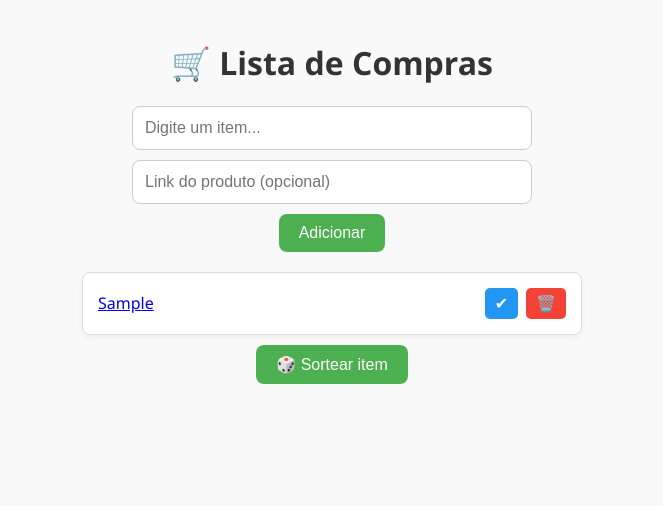
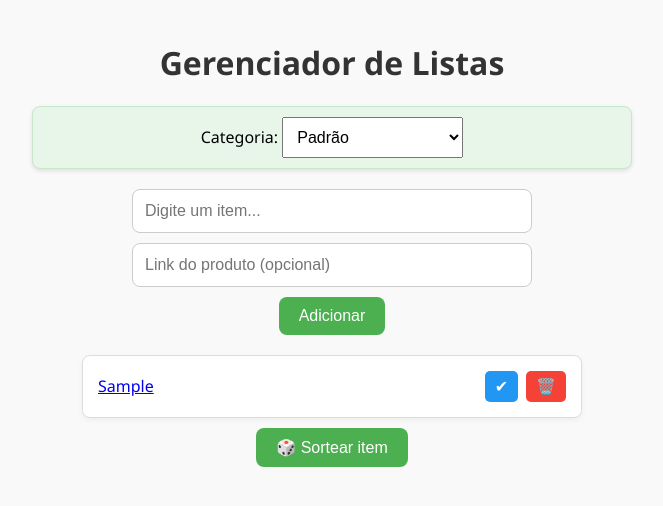
Before and after one commit to Crispim85/lista-compras-pwa, a plain HTML site: page index.html in a window 1280 px wide. Both pictures are taken after typing "Sample", "Sample" into the empty fields and a click on the button "Adicionar". Shown: the whole page, without its empty margins (308-971 px from the left). Drawn offline with Linux system fonts and the light colour scheme.

Commit message:
Adicionando categorias

```diff
--- a/index.html
+++ b/index.html
@@ -12,14 +12,21 @@
   </head>
 
 <body>
-    <h1>🛒 Lista de Compras</h1>
-    <div id="form">
-      <input type="text" id="itemInput" placeholder="Digite um item..." />
-      <input type="text" id="itemLink" placeholder="Link do produto (opcional)">
-      <button onclick="adicionarItem()">Adicionar</button>
+  <h1>Gerenciador de Listas</h1>
+
+  <div id="categorias">
+    <label for="categoriaSelect">Categoria:</label>
+    <select id="categoriaSelect" onchange="trocarCategoria()"></select>
+  </div>
+
+  <div id="form">
+    <input type="text" id="itemInput" placeholder="Digite um item..." />
+    <input type="text" id="itemLink" placeholder="Link do produto (opcional)">
+    <button onclick="adicionarItem()">Adicionar</button>
   </div>
 
   <ul id="lista"></ul>
+
   <div id="sort">
     <button onclick="sortearItem()">🎲 Sortear item</button>
     <p id="itemSorteado" style="font-weight: bold; margin-top: 10px;"></p>
--- a/script.js
+++ b/script.js
@@ -1,15 +1,18 @@
-let listaCompras = [];
+let listasPorCategoria = {};
+    let categoriaAtual = "Padrão";
 
     window.onload = function () {
-  const dadosSalvos = localStorage.getItem('listaCompras');
+      const dadosSalvos = localStorage.getItem('listasPorCategoria');
       if (dadosSalvos) {
-    listaCompras = JSON.parse(dadosSalvos);
-    atualizarLista();
+        listasPorCategoria = JSON.parse(dadosSalvos);
+      } else {
+        listasPorCategoria = { Padrão: [] };
       }
+      atualizarCategoriaSelect(categoriaAtual);
     };
 
-function salvarLista() {
-  localStorage.setItem('listaCompras', JSON.stringify(listaCompras));
+    function salvarListas() {
+      localStorage.setItem('listasPorCategoria', JSON.stringify(listasPorCategoria));
     }
 
     function adicionarItem() {
@@ -21,8 +24,8 @@ function adicionarItem() {
       if (nome === "") return;
 
       const novoItem = { nome, link, comprado: false };
-  listaCompras.push(novoItem);
-  salvarLista();
+      listasPorCategoria[categoriaAtual].push(novoItem);
+      salvarListas();
       atualizarLista();
 
       inputNome.value = '';
@@ -32,8 +35,9 @@ function adicionarItem() {
     function atualizarLista() {
       const ul = document.getElementById('lista');
       ul.innerHTML = "";
+      const lista = listasPorCategoria[categoriaAtual] || [];
 
-  listaCompras.forEach((item, index) => {
+      lista.forEach((item, index) => {
         const li = document.createElement('li');
         li.className = item.comprado ? 'checked' : '';
 
@@ -51,8 +55,8 @@ function atualizarLista() {
         checkBtn.textContent = '✔';
         checkBtn.className = 'check-btn';
         checkBtn.onclick = () => {
-      listaCompras[index].comprado = !listaCompras[index].comprado;
-      salvarLista();
+          listasPorCategoria[categoriaAtual][index].comprado = !listasPorCategoria[categoriaAtual][index].comprado;
+          salvarListas();
           atualizarLista();
         };
 
@@ -60,8 +64,8 @@ function atualizarLista() {
         deleteBtn.textContent = '🗑️';
         deleteBtn.className = 'delete-btn';
         deleteBtn.onclick = () => {
-      listaCompras.splice(index, 1);
-      salvarLista();
+          listasPorCategoria[categoriaAtual].splice(index, 1);
+          salvarListas();
           atualizarLista();
         };
 
@@ -73,33 +77,52 @@ function atualizarLista() {
       });
     }
 
-document.getElementById('itemInput').addEventListener('keypress', function (e) {
-  if (e.key === 'Enter') adicionarItem();
-});
+    function atualizarCategoriaSelect(selecionar = null) {
+      const select = document.getElementById("categoriaSelect");
+      select.innerHTML = "";
 
-// Registro do service worker
-if ('serviceWorker' in navigator) {
-  navigator.serviceWorker.register('sw.js').then(function (reg) {
-    console.log("Service Worker registrado:", reg.scope);
-  }).catch(function (err) {
-    console.log("Erro ao registrar Service Worker:", err);
-  });
+      for (const categoria in listasPorCategoria) {
+        const option = document.createElement("option");
+        option.value = categoria;
+        option.textContent = categoria.charAt(0).toUpperCase() + categoria.slice(1);
+        if (categoria === selecionar) {
+          option.selected = true;
+          categoriaAtual = categoria;
+        }
+        select.appendChild(option);
+      }
+
+      const nova = document.createElement("option");
+      nova.value = "nova";
+      nova.textContent = "+ Nova Categoria...";
+      select.appendChild(nova);
+
+      atualizarLista();
+    }
+
+    function trocarCategoria() {
+      const select = document.getElementById("categoriaSelect");
+      const novaCategoria = select.value;
+
+      if (novaCategoria === "nova") {
+        const nomeNova = prompt("Digite o nome da nova categoria:");
+        if (nomeNova && !listasPorCategoria[nomeNova]) {
+          listasPorCategoria[nomeNova] = [];
+          salvarListas();
+          atualizarCategoriaSelect(nomeNova);
+        } else {
+          atualizarCategoriaSelect(categoriaAtual);
+        }
+        return;
+      }
+
+      categoriaAtual = novaCategoria;
+      atualizarLista();
     }
 
     function sortearItem() {
-  const lista = document.getElementById("lista");
-  const itensNaoComprados = [];
-
-  for (let i = 0; i < lista.children.length; i++) {
-    const item = lista.children[i];
-
-    if (!item.classList.contains("checked")) {
-      const nomeItem = item.querySelector("span, a");
-      if (nomeItem) {
-        itensNaoComprados.push(nomeItem.innerText.trim());
-      }
-    }
-  }
+      const lista = listasPorCategoria[categoriaAtual] || [];
+      const itensNaoComprados = lista.filter(item => !item.comprado);
 
       const resultado = document.getElementById("itemSorteado");
 
@@ -111,5 +134,17 @@ function sortearItem() {
       const indexSorteado = Math.floor(Math.random() * itensNaoComprados.length);
       const itemSorteado = itensNaoComprados[indexSorteado];
 
-  resultado.innerText = `Item sorteado: ${itemSorteado}`;
+      resultado.innerText = `Item sorteado: ${itemSorteado.nome}`;
     }
+
+    document.getElementById('itemInput').addEventListener('keypress', function (e) {
+      if (e.key === 'Enter') adicionarItem();
+    });
+
+    if ('serviceWorker' in navigator) {
+      navigator.serviceWorker.register('sw.js').then(function (reg) {
+        console.log("Service Worker registrado:", reg.scope);
+      }).catch(function (err) {
+        console.log("Erro ao registrar Service Worker:", err);
+      });
+    }
--- a/styles.css
+++ b/styles.css
@@ -14,6 +14,23 @@
     font-size: 2rem;
     color: #333;
   }
+
+  #categorias {
+    max-width: 600px;
+    margin: 20px auto;
+    text-align: center;
+    padding: 10px;
+    background: #e8f5e9;
+    border: 1px solid #c8e6c9;
+    border-radius: 8px;
+    box-shadow: 0 2px 4px rgba(0, 0, 0, 0.1);
+  }
+
+  #categoriaSelect {
+    padding: 10px;
+    font-size: 16px;
+  }
+
   #form {
     display: flex;
     flex-direction: column;
```
Lines whose indentation alone changed are shown as unchanged.
